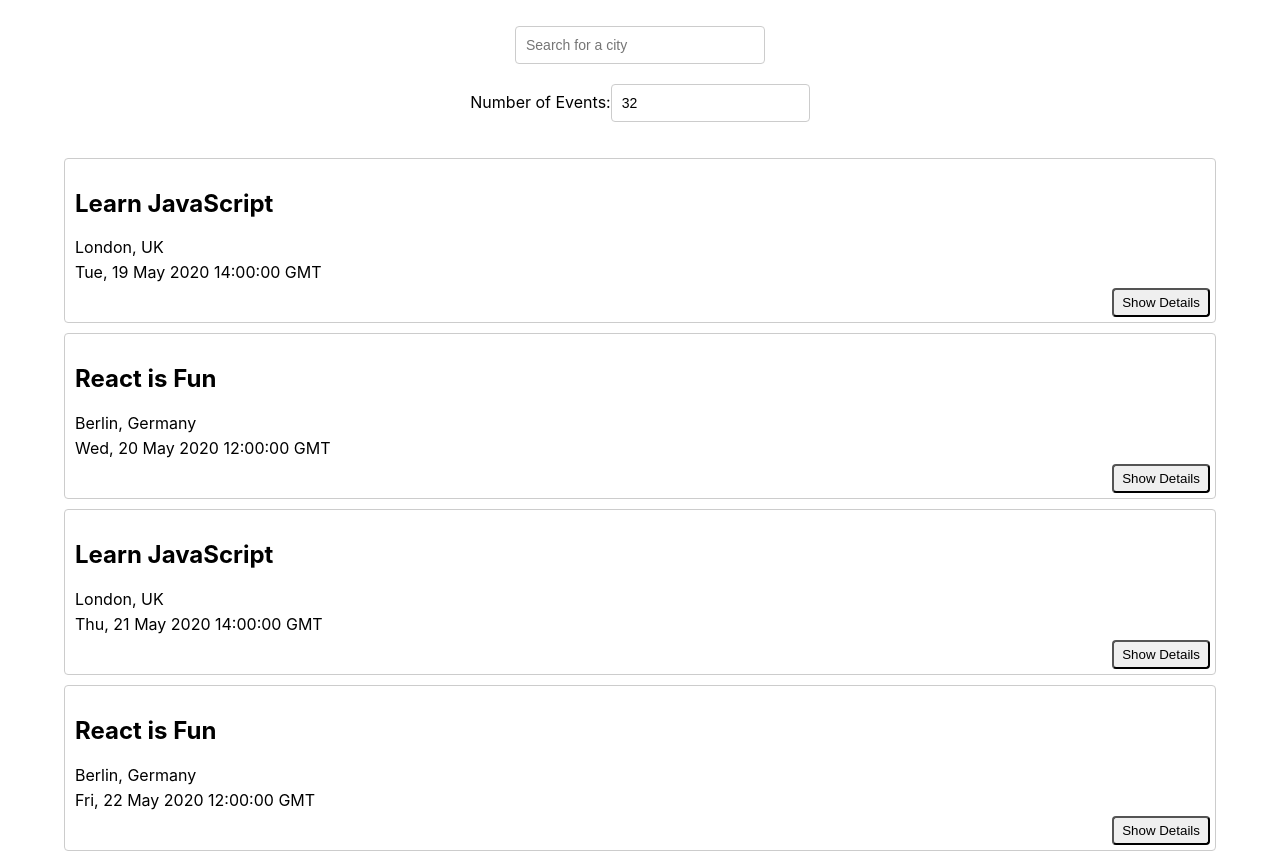
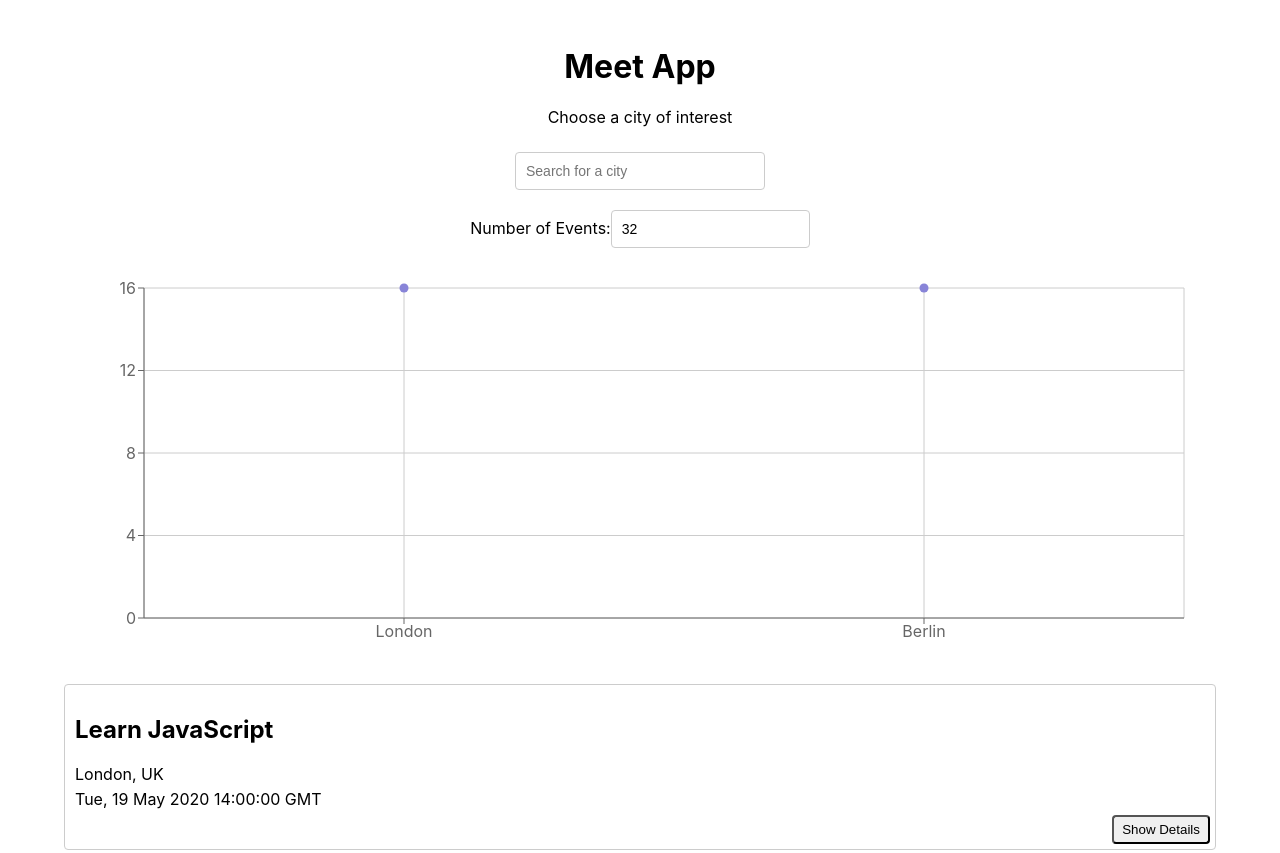
Before and after one commit to CalebRD33/meet, a React (Create React App) app: page / in a window 1280 px wide. Shown: the top 853 px of the page. Built offline with nearby package versions, Linux system fonts and the light colour scheme; what atatus-spa would draw is missing.

Commit message:
Scatter Chart
Added ScatterChart using Recharts

```diff
--- a/package.json
+++ b/package.json
@@ -11,6 +11,7 @@
     "react": "^18.3.1",
     "react-dom": "^18.3.1",
     "react-scripts": "5.0.1",
+    "recharts": "^2.12.7",
     "web-vitals": "^2.1.4",
     "workbox-background-sync": "^6.6.0",
     "workbox-broadcast-update": "^6.6.0",
--- a/src/App.js
+++ b/src/App.js
@@ -4,6 +4,7 @@
 import CitySearch from './components/CitySearch';
 import EventList from './components/EventList';
 import NumberOfEvents from './components/NumberOfEvents';
+import CityEventsChart from './components/CityEventsChart';
 import { extractLocations, getEvents } from './api';
 import { InfoAlert, ErrorAlert, WarningAlert } from './components/Alert';
 
@@ -38,7 +39,10 @@
   }
 
   return (
-   <div className="App">
+    <div className="App">
+      <h1>Meet App</h1>
+      <p>Choose a city of interest</p>
+      <br/>
       <div className="alerts-container">
         {infoAlert.length ? <InfoAlert text={infoAlert}/> : null}
         {errorAlert.length ? <ErrorAlert text={errorAlert} /> : null}
@@ -46,8 +50,9 @@
       </div>
       <CitySearch allLocations={allLocations} setCurrentCity={setCurrentCity} setInfoAlert={setInfoAlert} />
       <NumberOfEvents setCurrentNOE={setCurrentNOE} setErrorAlert={setErrorAlert} />
+      <CityEventsChart allLocations={allLocations} events={events} />
       <EventList events={events} />
-   </div>
+    </div>
   );
 }
 
--- /dev/null
+++ b/src/components/CityEventsChart.js
@@ -0,0 +1,49 @@
+// src/components/CityEventsChart.js
+
+import { useState, useEffect } from 'react';
+import {
+  ScatterChart,
+  Scatter,
+  XAxis, YAxis,
+  CartesianGrid,
+  Tooltip,
+  ResponsiveContainer
+} from 'recharts';
+
+const CityEventsChart = ({ allLocations, events }) => {
+  const [data, setData] = useState([]);
+
+  useEffect(() => {
+    setData(getData());
+  }, [`${events}`]);
+
+  const getData = () => {
+    const data = allLocations.map((location) => {
+      const count = events.filter((event) => event.location === location).length
+      const city = location.split(', ')[0]
+      return { city, count };
+    })
+    return data;
+  };
+
+  return (
+    <ResponsiveContainer width="99%" height={400}>
+      <ScatterChart
+        margin={{
+          top: 20,
+          right: 20,
+          bottom: 20,
+          left: 20,
+        }}
+      >
+        <CartesianGrid />
+        <XAxis type="category" dataKey="city" name="City" />
+        <YAxis type="number" dataKey="count" name="Number of events" />
+        <Tooltip cursor={{ strokeDasharray: '3 3' }} />
+        <Scatter name="A school" data={data} fill="#8884d8" />
+      </ScatterChart>
+    </ResponsiveContainer>
+  );
+}
+
+export default CityEventsChart;
```
Also changed, not shown: 1 other file (tests, documents, lock files or other folders).
